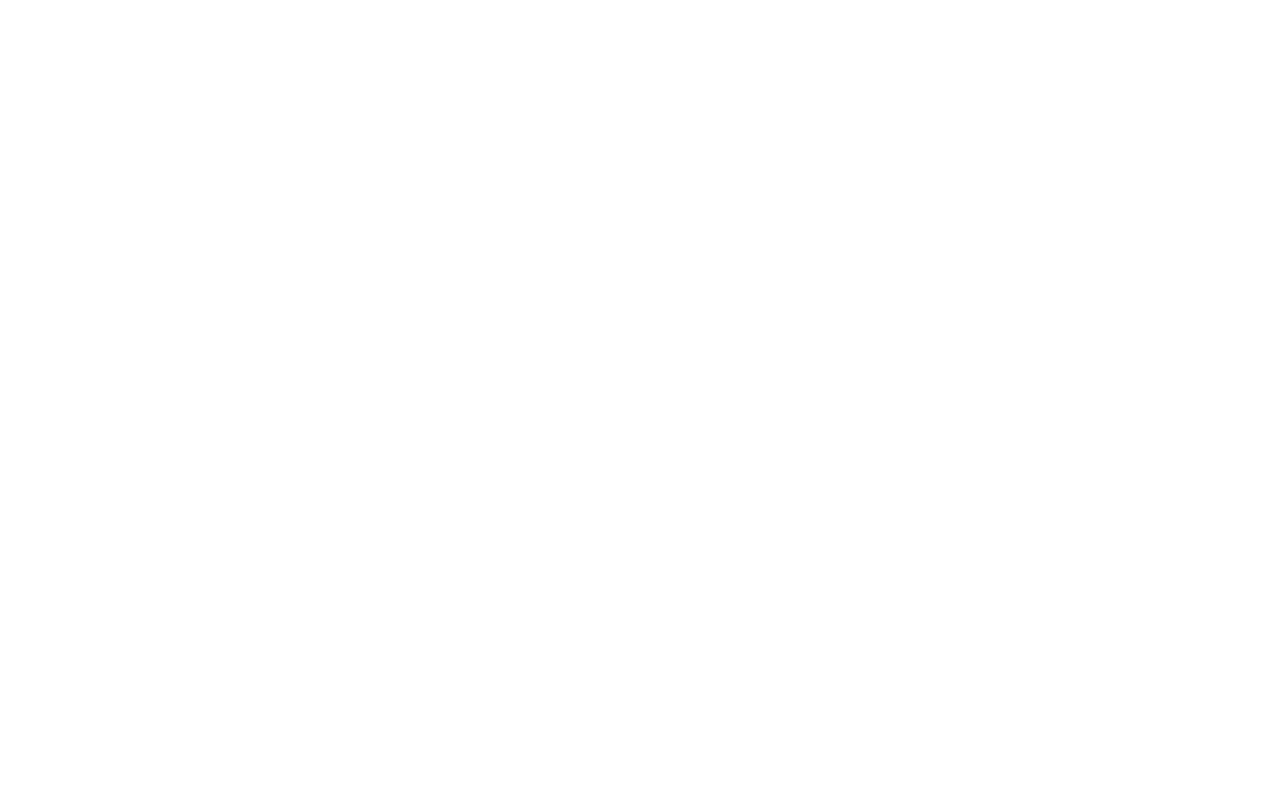
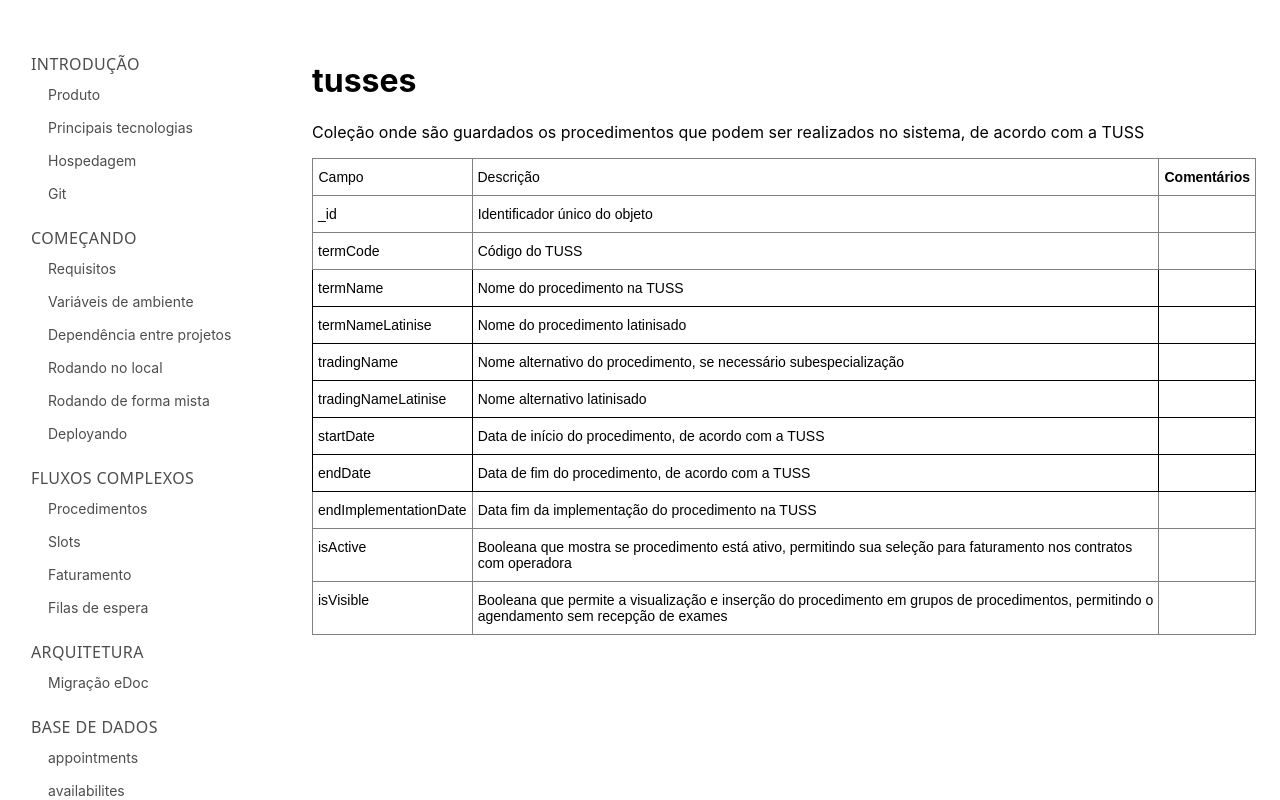
Before and after one commit to plenasaude/edoc-documentation, a React (Vite) app: page /mongo-collections/tusses in a window 1280 px wide. Before the commit this address had no page. Built offline with nearby package versions, Linux system fonts and the light colour scheme.

Commit message:
Added tusses collection documentation

```diff
--- a/src/App.tsx
+++ b/src/App.tsx
@@ -54,6 +54,7 @@
 import Tissdatas from "./pages/MongoCollections/Tissdatas";
 import Tisslots from "./pages/MongoCollections/Tisslots";
 import Tisspasswords from "./pages/MongoCollections/Tisspasswords";
+import Tusses from "./pages/MongoCollections/Tusses";
 
 import ComplexFlows from "./pages/ComplexFlows";
 import Procedures from "./pages/ComplexFlows/Procedures";
@@ -132,6 +133,7 @@
           <Route path="tissdatas" element={<Tissdatas />} />
           <Route path="tisslots" element={<Tisslots />} />
           <Route path="tisspasswords" element={<Tisspasswords />} />
+          <Route path="tusses" element={<Tusses />} />
         </Route>
 
         <Route path="/projects" element={<TOC />}>
@@ -229,6 +231,7 @@
         <TOCLink to="/mongo-collections/Tissdatas">tissdatas</TOCLink>
         <TOCLink to="/mongo-collections/Tisslots">tisslots</TOCLink>
         <TOCLink to="/mongo-collections/Tisspasswords">tisspasswords</TOCLink>
+        <TOCLink to="/mongo-collections/Tusses">tusses</TOCLink>
 
         <TOCTitle to="/projects">Projetos</TOCTitle>
         <TOCLink to="/projects/edocker">edocker</TOCLink>
--- /dev/null
+++ b/src/pages/MongoCollections/Tusses.tsx
@@ -0,0 +1,109 @@
+import { PageContent } from "../../components/PageContent";
+
+export default function Tusses() {
+  return (
+    <PageContent>
+      <h1>tusses</h1>
+
+      <p>
+        Coleção onde são guardados os procedimentos que podem ser realizados no sistema, de acordo com a TUSS
+      </p>
+
+      <>
+          <style
+            type="text/css"
+            dangerouslySetInnerHTML={{
+              __html:
+                "\n.tg  {border-collapse:collapse;border-spacing:0;}\n.tg td{border-color:black;border-style:solid;border-width:1px;font-family:Arial, sans-serif;font-size:14px;\n  overflow:hidden;padding:10px 5px;word-break:normal;}\n.tg th{border-color:black;border-style:solid;border-width:1px;font-family:Arial, sans-serif;font-size:14px;\n  font-weight:normal;overflow:hidden;padding:10px 5px;word-break:normal;}\n.tg .tg-j1i3{border-color:inherit;position:-webkit-sticky;position:sticky;text-align:left;top:-1px;vertical-align:top;\n  will-change:transform}\n.tg .tg-0pky{border-color:inherit;text-align:left;vertical-align:top}\n.tg .tg-0lax{text-align:left;vertical-align:top}\n@media screen and (max-width: 767px) {.tg {width: auto !important;}.tg col {width: auto !important;}.tg-wrap {overflow-x: auto;-webkit-overflow-scrolling: touch;}}"
+            }}
+          />
+          <div className="tg-wrap">
+            <table className="tg">
+              <thead>
+                <tr>
+                  <th className="tg-j1i3">Campo</th>
+                  <th className="tg-j1i3">Descrição</th>
+                  <th className="tg-j1i3">
+                    <span style={{ fontWeight: "bold" }}>Comentários</span>
+                  </th>
+                </tr>
+              </thead>
+              <tbody>
+                <tr>
+                  <td className="tg-0pky">_id</td>
+                  <td className="tg-0pky">Identificador único do objeto</td>
+                  <td className="tg-0pky" />
+                </tr>
+                <tr>
+                  <td className="tg-0pky">termCode</td>
+                  <td className="tg-0pky">Código do TUSS</td>
+                  <td className="tg-0pky" />
+                </tr>
+                <tr>
+                  <td className="tg-0lax">termName</td>
+                  <td className="tg-0lax">Nome do procedimento na TUSS</td>
+                  <td className="tg-0lax" />
+                </tr>
+                <tr>
+                  <td className="tg-0lax">termNameLatinise</td>
+                  <td className="tg-0lax">Nome do procedimento latinisado</td>
+                  <td className="tg-0lax" />
+                </tr>
+                <tr>
+                  <td className="tg-0lax">tradingName</td>
+                  <td className="tg-0lax">
+                    Nome alternativo do procedimento, se necessário subespecialização
+                  </td>
+                  <td className="tg-0lax" />
+                </tr>
+                <tr>
+                  <td className="tg-0lax">tradingNameLatinise</td>
+                  <td className="tg-0lax">Nome alternativo latinisado</td>
+                  <td className="tg-0lax" />
+                </tr>
+                <tr>
+                  <td className="tg-0lax">startDate</td>
+                  <td className="tg-0lax">
+                    Data de início do procedimento, de acordo com a TUSS
+                  </td>
+                  <td className="tg-0lax" />
+                </tr>
+                <tr>
+                  <td className="tg-0lax">endDate</td>
+                  <td className="tg-0lax">
+                    Data de fim do procedimento, de acordo com a TUSS
+                  </td>
+                  <td className="tg-0lax" />
+                </tr>
+                <tr>
+                  <td className="tg-0pky">endImplementationDate</td>
+                  <td className="tg-0pky">
+                    Data fim da implementação do procedimento na TUSS
+                  </td>
+                  <td className="tg-0pky" />
+                </tr>
+                <tr>
+                  <td className="tg-0pky">isActive</td>
+                  <td className="tg-0pky">
+                    Booleana que mostra se procedimento está ativo, permitindo sua
+                    seleção para faturamento nos contratos com operadora
+                  </td>
+                  <td className="tg-0pky" />
+                </tr>
+                <tr>
+                  <td className="tg-0pky">isVisible</td>
+                  <td className="tg-0pky">
+                    Booleana que permite a visualização e inserção do procedimento em
+                    grupos de procedimentos, permitindo o agendamento sem recepção de
+                    exames
+                  </td>
+                  <td className="tg-0pky" />
+                </tr>
+              </tbody>
+            </table>
+          </div>
+        </>
+
+    </PageContent>
+  );
+}
```
